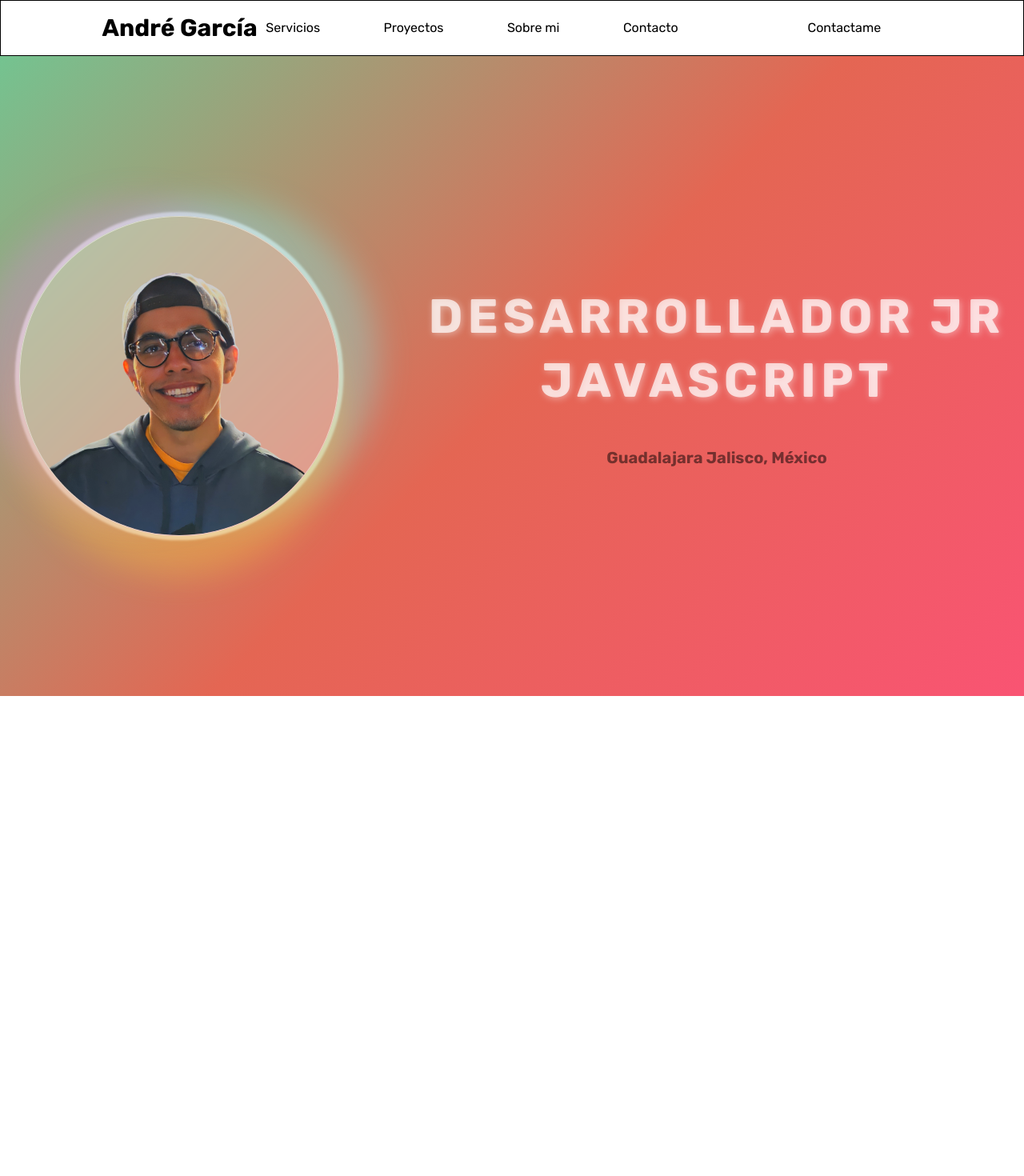
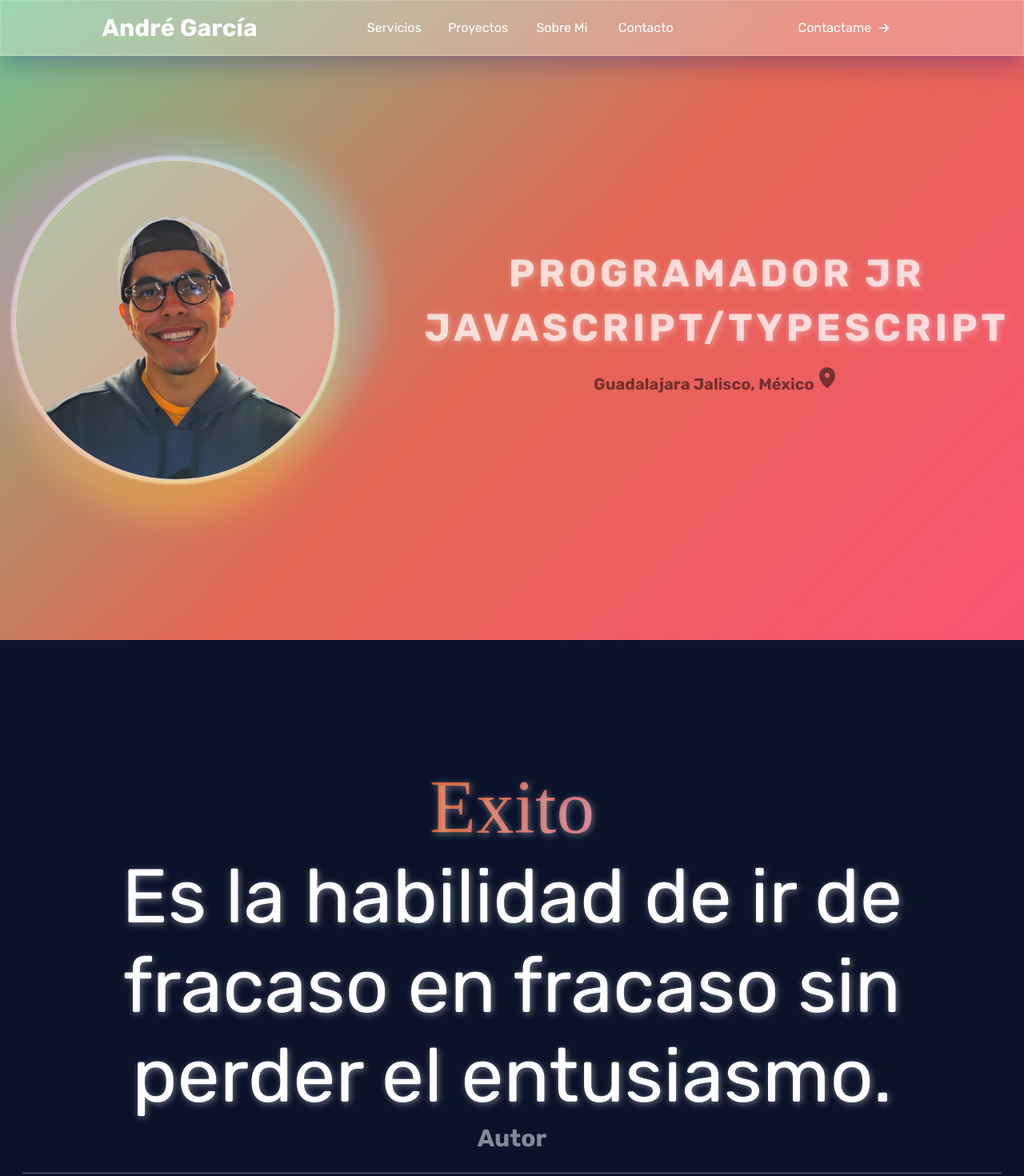
Before and after one commit to andremartingarcialopez/mi-portafolio-web, a React (Vite) app: page / in a window 1280 px wide. Shown: the top 1470 px of the page at 80% size. Before the commit the page ends 870 px from the top, so only its background shows below. Built offline with nearby package versions, Linux system fonts and the light colour scheme; a web font is replaced by a local one.

Commit message:
Creacion de types,components,frase y correcccion de la navegacion

```diff
--- a/index.html
+++ b/index.html
@@ -11,6 +11,7 @@
   <link rel="preconnect" href="https://fonts.gstatic.com" crossorigin>
   <link href="https://fonts.googleapis.com/css2?family=Gugi&family=Rubik:wght@300;400;500;700&display=swap"
     rel="stylesheet">
+
 </head>
 
 <body>
--- a/package.json
+++ b/package.json
@@ -10,6 +10,7 @@
     "preview": "vite preview"
   },
   "dependencies": {
+    "@heroicons/react": "^2.2.0",
     "@tailwindcss/vite": "^4.0.17",
     "react": "^19.0.0",
     "react-dom": "^19.0.0",
--- a/src/App.tsx
+++ b/src/App.tsx
@@ -1,4 +1,6 @@
-
+import { ArrowRightIcon, MapPinIcon } from "@heroicons/react/16/solid"
+import { menuNavegacion } from "./data/menuNavegacion"
+import Frase from "./components/Frase"
 
 function App() {
 
@@ -6,31 +8,33 @@ function App() {
   return (
     <>
 
-      <header className=" border p-4">
-
-        <div className="mx-auto md:grid grid-cols-3 items-center text-center">
+      <header className="glass z-100 fixed w-full border p-4">
+        <div className="mx-auto md:grid grid-cols-3 items-center text-center text-white">
 
           <div>
             <p className="font-semibold text-3xl ">André García</p>
           </div>
 
-          <div className="lg:flex justify-between gap-6 md:ml-[-100px] hidden">
-            <a className='lg:flex hidden justify-center items-center hover:font-semibold' href="#servicios">Servicios</a>
-            <a className='lg:flex hidden justify-center items-center hover:font-semibold' href="#proyectos">Proyectos</a>
-            <a className='lg:flex hidden justify-center items-center hover:font-semibold' href="#sobreMi">Sobre mi</a>
-            <a className='lg:flex hidden justify-center items-center hover:font-semibold' href="#contacto">Contacto</a>
+          <div className="lg:grid pl-30 grid-cols-4 gap-6 md:ml-[-100px] hidden">
+            {menuNavegacion.map(function (menuOption) {
+              return (
+                <a className='lg:flex hidden justify-center items-center hover:font-semibold' href={menuOption.href}>{menuOption.option}</a>
+              )
+            })}
           </div>
 
           <div>
-            <a className="lg:flex hidden justify-center items-center hover:font-semibold" href="#contactame">Contactame </a>
+            <a className="lg:flex hidden justify-center items-center hover:font-semibold gap-x-2" href="#contactame">Contactame
+              <ArrowRightIcon className="w-4 h-4"/>
+            </a>
+
           </div>
 
         </div>
-
       </header>
 
+
       <section>
-
         <div className="bg-animation w-full h-screen md:flex flex flex-col lg:flex-row justify-center lg:gap-x-[7rem] items-center gap-y-[4rem] p-2">
 
           <div className='flex justify-center items-center'>
@@ -38,19 +42,20 @@ function App() {
           </div>
 
           <div className='flex flex-col justify-center lg:items-center lg:h-[90vh]'>
-            <h1 className='text-shadow titulos text-white/70'>Desarrollador Jr<br />
-              <p className='md:pt-5'>JavaScript</p>
+            <h1 className='text-shadow titulos text-white/70'>Programador Jr<br />
+              <p className='md:pt-5'>JavaScript/TypeScript</p>
             </h1>
 
-            <div className='flex flex-row justify-center items-baseline pt-5 gap-x-3 text-xl text-black/50'>
+            <div className='flex flex-row justify-center items-baseline text-xl text-black/50'>
               <p className='text-center pt-5 text-black/50 text-xl font-[600]'>Guadalajara Jalisco, México</p>
+              <MapPinIcon className="text-xl w-8 h-8" />
             </div>
           </div>
+        </div>
+      </section>
 
-
-
-        </div>
-
+      <section className="bg-body">
+        <Frase/>
       </section>
 
     </>
--- /dev/null
+++ b/src/components/Frase.tsx
@@ -0,0 +1,13 @@
+
+
+export default function Frase() {
+    return (
+        <div data-aos="fade-up" data-aos-duration="1000" className=" p-3 lg:h-screen h-auto flex flex-col justify-center items-center w-full text-center px-7 ">
+            <div className=" border-b border-b-gray-500 p-5">
+                <h2 className="text-shadow font-frase1 md:text-[95px] text-[30px] text-white font-[Rubik] md:leading-[7rem]"><span className="background-title font-innovation">Exito</span> <br /> Es la habilidad de ir de fracaso en fracaso sin perder el entusiasmo.</h2>
+                <p className="lg:text-[30px] text-[20px] text-white/50 font-[600]">Autor</p>
+            </div>
+
+        </div>
+    )
+}
--- /dev/null
+++ b/src/data/menuNavegacion.ts
@@ -0,0 +1,8 @@
+import { MenuNavegacion } from "../types/MenuNavegacion"
+
+export const menuNavegacion: MenuNavegacion[] = [
+    {option: "Servicios", href:"#servicios" },
+    {option: "Proyectos", href:"#proyectos"},
+    {option: "Sobre Mi", href:"#sobreMi"},
+    {option: "Contacto", href:"#contacto"},
+]
--- a/src/index.css
+++ b/src/index.css
@@ -26,8 +26,19 @@ body {
 
 /*Fondo animados de los titulos*/
 .background-title {
-  background-color: #f3ec78;
-  background: linear-gradient(90deg, #feac5e, #c779d0, #4bc0c8);
+  background-color: #e7de35;
+  background: linear-gradient(90deg, #d15321, #c779d0, #4bc0c8);
+  -webkit-text-fill-color: transparent;
+  animation: gradient 9s ease infinite;
+  height: fit-content;
+  background-size: 400% 400%;
+  background-clip: text;
+  -webkit-background-clip: text;
+}
+
+.background-fail {
+  background-color: #dd3513;
+  background: linear-gradient(90deg, #b8d419, #c52222, #4bc0c8);
   -webkit-text-fill-color: transparent;
   animation: gradient 9s ease infinite;
   height: fit-content;
@@ -130,7 +141,7 @@ body {
   }
 
   .titulos {
-    @apply text-center text-[30px] py-3 md:text-6xl font-[600] text-white tracking-widest uppercase;
+    @apply text-center text-[20px] py-3 md:text-5xl font-[600] text-white tracking-widest uppercase;
   }
 
   .subtitulos {
--- /dev/null
+++ b/src/types/MenuNavegacion.tsx
@@ -0,0 +1,4 @@
+export type MenuNavegacion = {
+    option: string;
+    href: string;
+}
```
Also changed, not shown: 1 other file (tests, documents, lock files or other folders).
